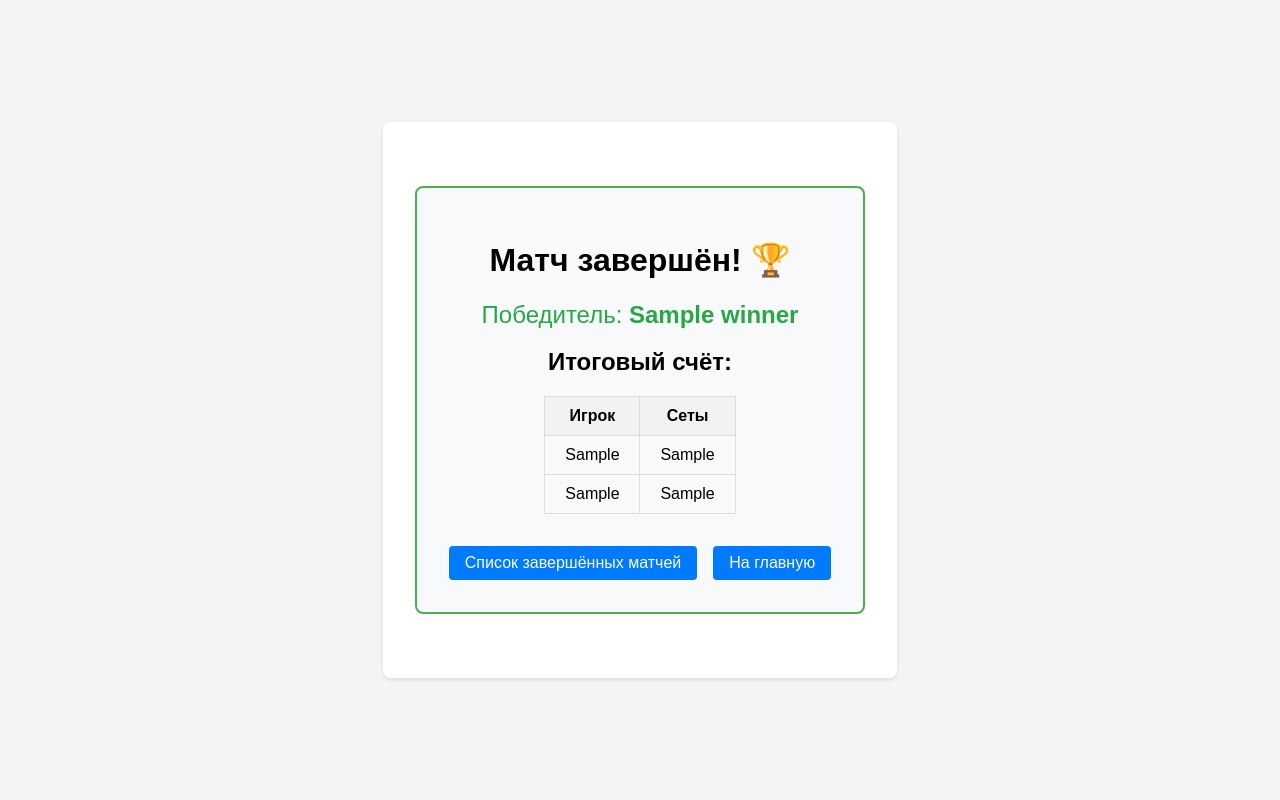
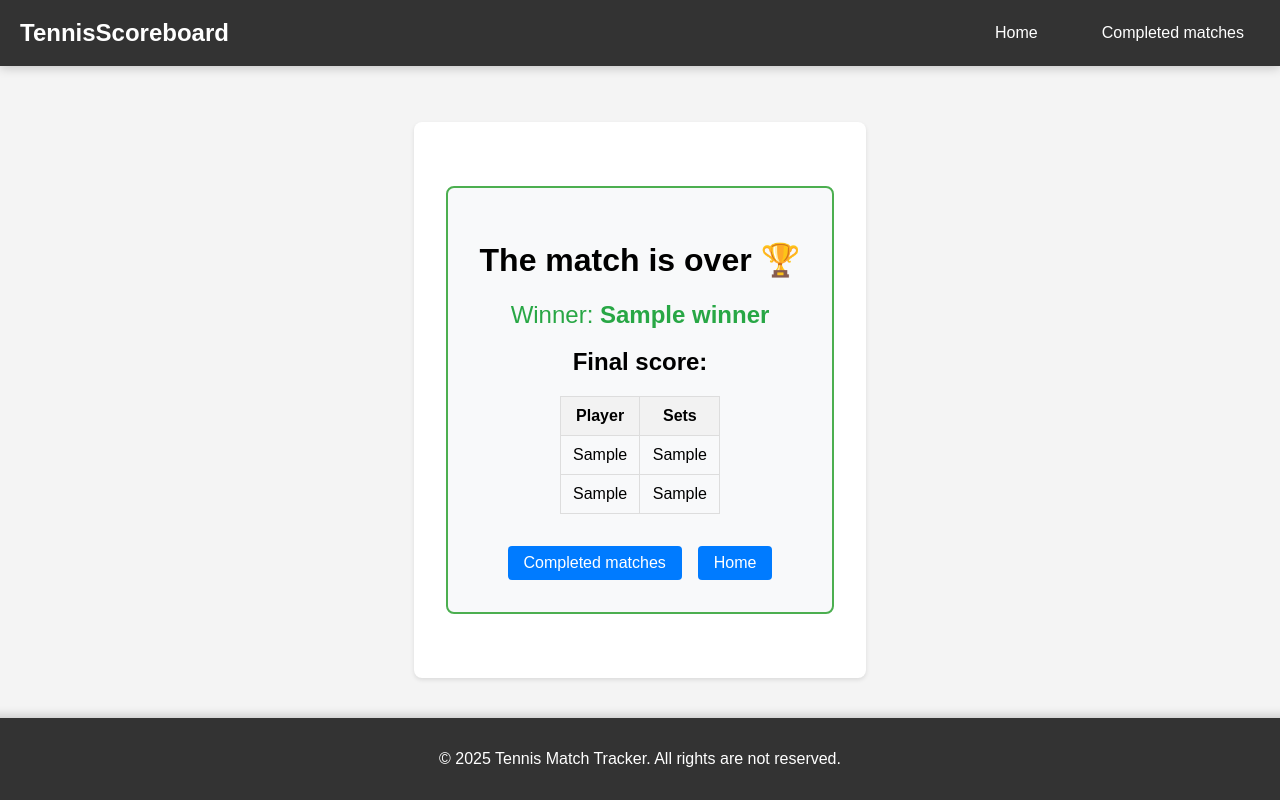
Before and after one commit to Gichie/tennis_match_csoreboard_v_2, a Python web app: template myapp/templates/final_score.html in a window 1280 px wide. Run offline with Jinja, Linux system fonts and the light colour scheme; the template is opened without the code that fills it: most values are stand-ins (such as "Sample title", 1, 10 or a date in 2020).

Commit message:
Display formatting to English

```diff
--- a/myapp/services/match_service.py
+++ b/myapp/services/match_service.py
@@ -76,12 +76,12 @@ class MatchService:
 
         match.score = json.dumps(score)
 
-        # Проверка завершения матча (2 сета)
         if MatchService.is_match_finished(match):
             if player_num == 1:
                 match.winner_id = match.player1_id
             else:
                 match.winner_id = match.player2_id
+            match.current_game_state = 'finished'
 
         db.commit()
 
--- a/myapp/templates/base.html
+++ b/myapp/templates/base.html
@@ -1,5 +1,5 @@
 <!DOCTYPE html>
-<html lang="ru">
+<html lang="en">
 <head>
     <meta charset="UTF-8">
     <title>{% block title %}{% endblock %}</title>
@@ -12,8 +12,8 @@
                 <span class="logo">TennisScoreboard</span>
             </div>
             <div class="header-right">
-                <a href="/" class="nav-link">Главная</a>
-                <a href="/matches?page=1&filter_by_player_name=" class="nav-link">Завершённые матчи</a>
+                <a href="/" class="nav-link">Home</a>
+                <a href="/matches?page=1&filter_by_player_name=" class="nav-link">Completed matches</a>
             </div>
         </div>
     </header>
@@ -23,7 +23,7 @@
     </main>
 
     <footer class="footer">
-        <p>© 2025 Tennis Match Tracker. Все права не защищены.</p>
+        <p>© 2025 Tennis Match Tracker. All rights are not reserved.</p>
     </footer>
 </body>
 </html>
--- a/myapp/templates/final_score.html
+++ b/myapp/templates/final_score.html
@@ -1,24 +1,21 @@
-<!DOCTYPE html>
-<html lang="ru">
-<head>
-    <meta charset="UTF-8">
-    <title>Матч завершён | {{ player1 }} vs {{ player2 }}</title>
-    <link rel="stylesheet" href="/static/styles.css">
-</head>
-<body>
+{% extends "base.html" %}
+
+{% block title %}The match is over | {{ player1 }} vs {{ player2 }}{% endblock %}
+
+{% block content %}
     <div class="container">
         <div class="final-score">
-            <h1>Матч завершён! 🏆</h1>
+            <h1>The match is over 🏆</h1>
             <p class="winner-info">
-                Победитель: <strong>{{ winner }}</strong>
+                Winner: <strong>{{ winner }}</strong>
             </p>
             <div class="score-summary">
-                <h2>Итоговый счёт:</h2>
+                <h2>Final score:</h2>
                 <table>
                     <thead>
                         <tr>
-                            <th>Игрок</th>
-                            <th>Сеты</th>
+                            <th>Player</th>
+                            <th>Sets</th>
                         </tr>
                     </thead>
                     <tbody>
@@ -34,10 +31,9 @@
                 </table>
             </div>
             <div class="navigation">
-                <a href="/matches" class="btn">Список завершённых матчей</a>
-                <a href="/" class="btn">На главную</a>
+                <a href="/matches" class="btn">Completed matches</a>
+                <a href="/" class="btn">Home</a>
             </div>
         </div>
     </div>
-</body>
-</html>
+{% endblock %}
```
Also changed, not shown: myapp/templates/completed_matches.html (+11 -11 lines), myapp/templates/home.html (+4 -4 lines), myapp/templates/match_score.html (+10 -14 lines), myapp/templates/new_match.html (+10 -14 lines).
